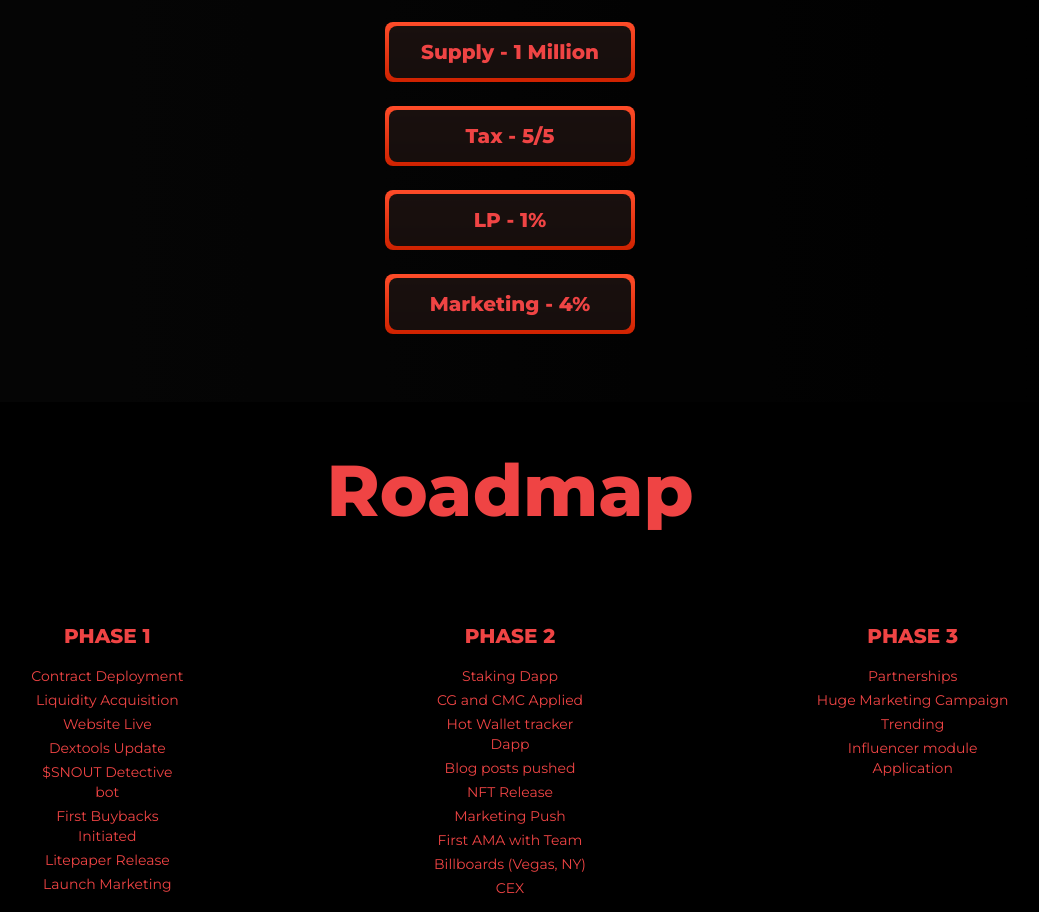
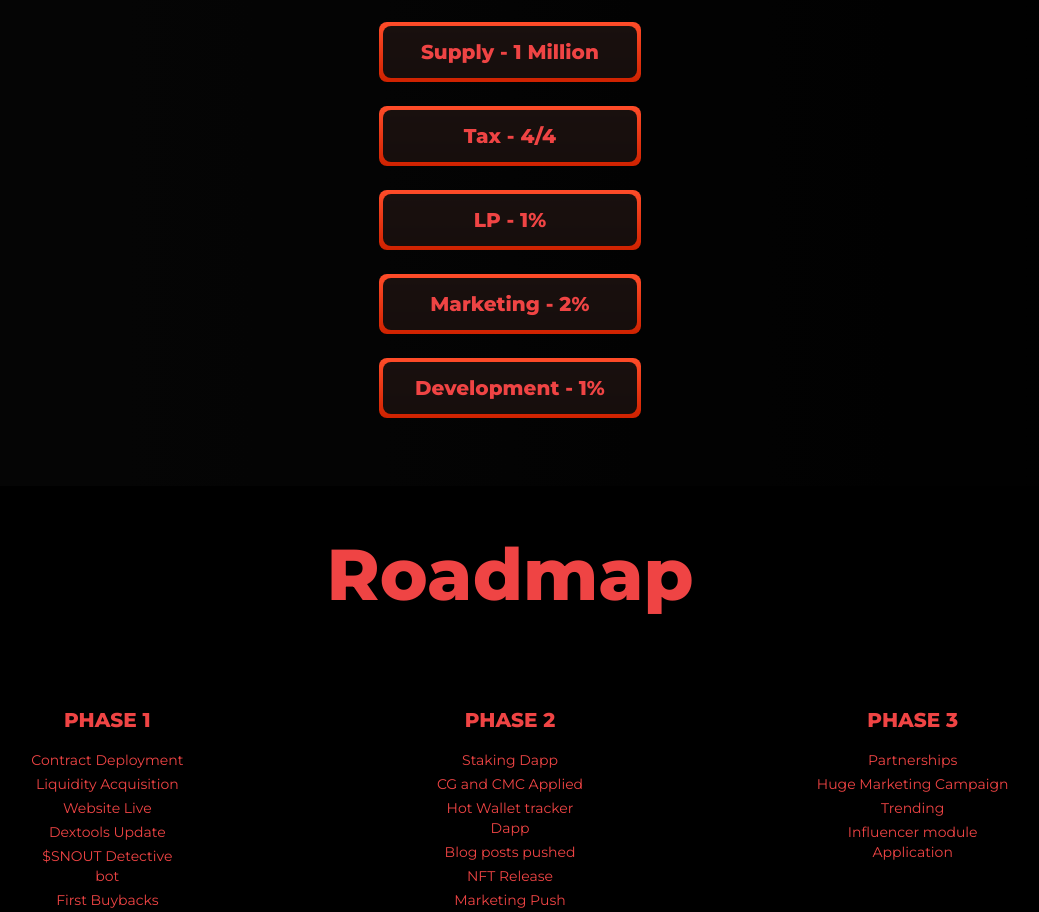
Before and after one commit to SolomonYakubu/snout, a Next.js app: page / in a window 1280 px wide. Shown: the part 2800-3712 px from the top of the page, without its empty margins (130-1169 px from the left). Built offline with nearby package versions, Linux system fonts and the light colour scheme.

Commit message:
Update index.tsx

```diff
--- a/pages/index.tsx
+++ b/pages/index.tsx
@@ -145,7 +145,7 @@ const Home: NextPage = () => {
       icon: <FaCoins size={40} />,
     },
     {
-      title: "Tax - 5/5",
+      title: "Tax - 4/4",
       desc: "The tax charged for both buy and sell transactions is 5%",
       icon: <GiReceiveMoney size={40} />,
     },
@@ -156,7 +156,13 @@ const Home: NextPage = () => {
       icon: <MdPool size={40} />,
     },
     {
-      title: "Marketing - 4%",
+      title: "Marketing - 2%",
+
+      desc: "4% fees directly goes to marketing to support the token in a long run.",
+      icon: <BsShopWindow size={40} />,
+    },
+     {
+      title: "Development - 1%",
 
       desc: "4% fees directly goes to marketing to support the token in a long run.",
       icon: <BsShopWindow size={40} />,
```
